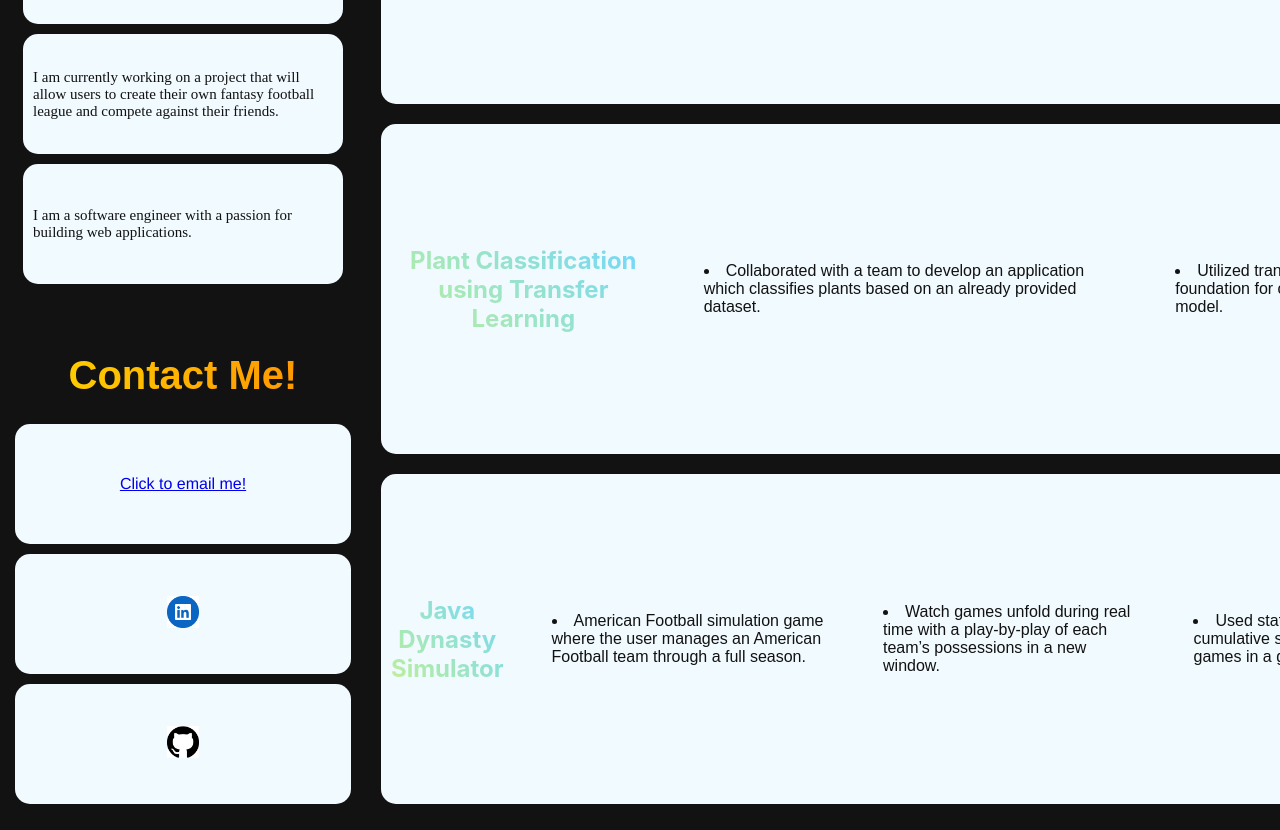
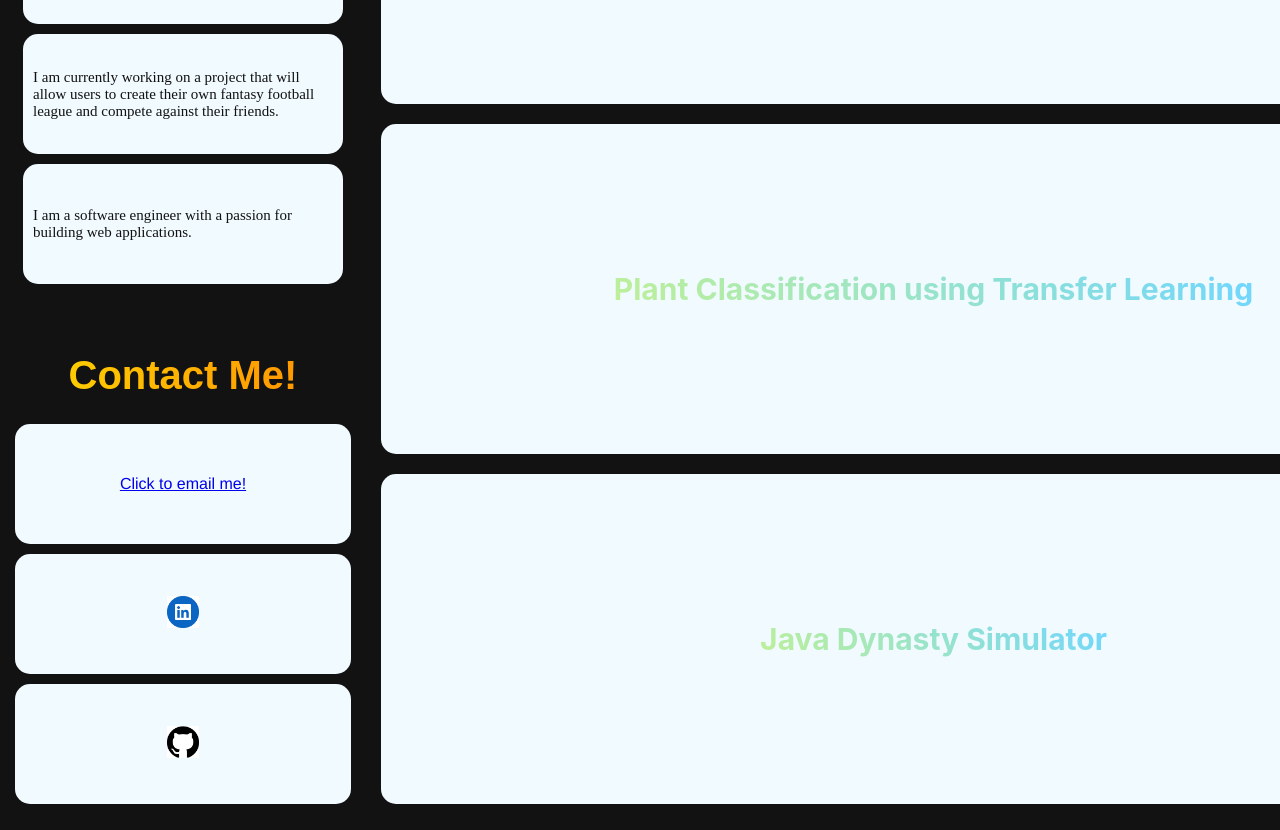
Before and after one commit to DevLangaliya/portfolio-dev, a React (Create React App) app: page / in a window 1280 px wide. Shown: the part 340-1170 px from the top of the page. Built offline with nearby package versions, Linux system fonts and the light colour scheme; the HTML template or start-up script is replaced by a standard one.

Commit message:
added flipping tiles and fadeing animations

```diff
--- a/package.json
+++ b/package.json
@@ -12,9 +12,10 @@
     "react": "^18.2.0",
     "react-addons-css-transition-group": "^15.6.2",
     "react-bootstrap": "^2.9.0",
+    "react-card-flip": "^1.2.2",
     "react-dom": "^18.2.0",
     "react-reveal": "^1.2.2",
-    "react-scripts": "^3.0.1",
+    "react-scripts": "^5.0.1",
     "web-vitals": "^2.1.4"
   },
   "scripts": {
--- a/src/ContactMe.js
+++ b/src/ContactMe.js
@@ -1,26 +1,35 @@
 import React from 'react';
+import { Fade } from 'react-reveal';
 
 const ContactMe = () => {
     return (
         <div>
+
             <div className="header" style={{ textAlign: 'center', background: 'linear-gradient(to right, #FFD700, #FF8C00)', WebkitBackgroundClip: 'text', WebkitTextFillColor: 'transparent'}}>
                 <h1 >Contact Me!</h1>
             </div>
+            <Fade left>
                 <div style={flexboxStyle}>
                     <a href="mailto:devl2@illinois.edu" style={{ fontFamily: 'Helvetica' }}>
                         Click to email me!
                     </a>
                 </div>
+            </Fade>
+            <Fade left>
                 <div style={flexboxStyle}>
                     <a href="https://www.linkedin.com/in/dev-langaliya" target="_blank" rel="noopener noreferrer" style={{ fontFamily: 'Sans Serif' }}>
                         <img src="./linkedin.png" alt="Dev Langaliya" width="32" />
                     </a>
                 </div>
+            </Fade>
+            <Fade left>
                 <div style={flexboxStyle}>
                     <a href="https://www.github.com/DevLangaliya" target="_blank" rel="noopener noreferrer" style={{ fontFamily: 'Helvetica' }}>
                         <img src="./github.png" alt="Dev Langaliya" width="32" />
                     </a>
                 </div>
+            </Fade>
+
         </div>
     );
 };
--- a/src/Projects.css
+++ b/src/Projects.css
@@ -46,6 +46,7 @@
 
 .proj-desc {
     padding-left: 3rem;
+    padding-right: 3rem;
     text-wrap: wrap;
     font-size-adjust: auto;
     color: #121212;
--- a/src/Projects.js
+++ b/src/Projects.js
@@ -1,8 +1,9 @@
-import React from 'react';
+import React, { useState } from 'react';
 import './Projects.css';
+import ReactCardFlip from 'react-card-flip';
 
 export default function Projects() {
-    const flexboxStyle = {
+    const flipDivStyle = {
         display: 'flex',
         backgroundColor: '#F1FAFF',
         borderRadius: '15px',
@@ -10,8 +11,26 @@ export default function Projects() {
         width: '1085px',
         padding: '10px',
         alignItems: 'center',
+        justifyContent: 'center',
         marginBottom: '20px'
     };
+
+    const titleDivStyle = {
+        display: 'flex',
+        justifyContent: 'center',
+        alignItems: 'center',
+        backgroundColor: '#F1FAFF',
+        borderRadius: '15px',
+        height: '310px',
+        width: '1085px',
+        padding: '10px',
+        marginBottom: '20px',
+        fontSize: '20px'
+    };
+
+    const [flip1, setFlip1] = useState(false);
+    const [flip2, setFlip2] = useState(false);
+    const [flip3, setFlip3] = useState(false);
 
     return (
         <div className="App-projects-container" style={{"width": "1115px"}}>
@@ -19,27 +38,37 @@ export default function Projects() {
                 <h1 className='proj'>Projects</h1>
             </div>
 
-            <div className="App-project" style={flexboxStyle}>
+            <ReactCardFlip isFlipped={flip1} flipDirection="vertical">
+                <div className="App-project" style={titleDivStyle} onClick={() => setFlip1(!flip1)}>
                     <h2 className='proj-name'>ShowMe!</h2>
+                </div>
+                <div className="App-project" style={flipDivStyle} onClick={() => setFlip1(!flip1)}>
                     <li className='proj-desc'>Collaborated with a team to create a movie recommendation web app, with data being pulled via the TMDB API.</li>
                     <li className='proj-desc'>Utilized the K-Nearest Neighbors algorithm to locate and display movies with similar genres and viewer ratings.</li>
                     <li className='proj-desc'>Implemented Flask in combination with React to form a intuitive front-end web page with Python.</li>
+                </div>
+            </ReactCardFlip>
 
+            <ReactCardFlip isFlipped={flip2} flipDirection="vertical">
+                <div className="App-project" style={titleDivStyle} onClick={() => setFlip2(!flip2)}>
+                    <h2 className='proj-name'>Plant Classification using Transfer Learning</h2>
                 </div>
-
-            <div className="App-project" style={flexboxStyle}>
-                <h2 className='proj-name'>Plant Classification using Transfer Learning</h2>
+                <div className="App-project" style={flipDivStyle} onClick={() => setFlip2(!flip2)}>
                     <li className='proj-desc'>Collaborated with a team to develop an application which classifies plants based on an already provided dataset.</li>
                     <li className='proj-desc'>Utilized transfer learning to set the foundation for our plant classification model.</li>
+                </div>
+            </ReactCardFlip>
 
+            <ReactCardFlip isFlipped={flip3} flipDirection="vertical">
+                <div className="App-project" style={titleDivStyle} onClick={() => setFlip3(!flip3)}>
+                    <h2 className='proj-name'>Java Dynasty Simulator</h2>
                 </div>
-
-            <div className="App-project" style={flexboxStyle}>
-                <h2 className='proj-name'>Java Dynasty Simulator</h2>
+                <div className="App-project" style={flipDivStyle} onClick={() => setFlip3(!flip3)}>
                    <li className='proj-desc'>American Football simulation game where the user manages an American Football team through a full season.</li>
                     <li className='proj-desc'>Watch games unfold during real time with a play-by-play of each team’s possessions in a new window.</li>
                     <li className='proj-desc'>Used statistical methods to show the cumulative stats for players across all games in a graphical window view.</li>
                 </div>
+            </ReactCardFlip>
 
             {/* <div className="App-project" style={flexboxStyle}>
                 <h2 className='proj-name'>Wheel Of Fortune</h2>
```
Also changed, not shown: 1 other file (tests, documents, lock files or other folders). Lines whose indentation alone changed are shown as unchanged.
